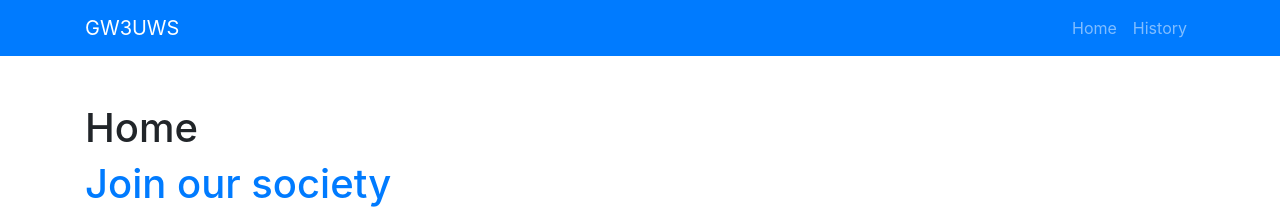
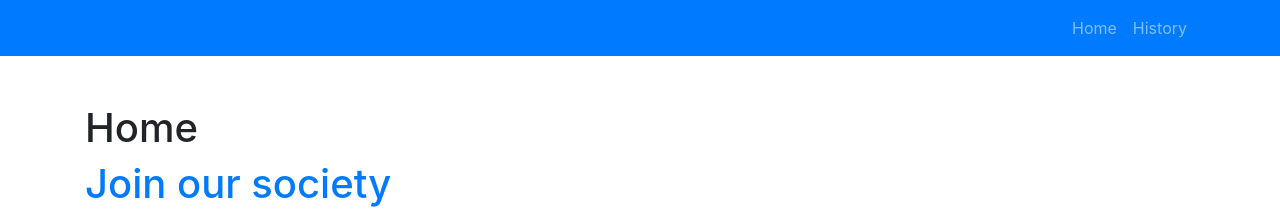
Before and after one commit to gw3uws/gw3uws.uk, a Jekyll site: the page built from index.md, in a window 1280 px wide. Shown: the part 400-610 px from the top of the page. Built offline with Jekyll 4.4.1, drawn with Linux system fonts in a browser that asks for light colours; our own code applies the rules of GitHub Pages for plain Markdown files.

Commit message:
Update header.html

```diff
--- a/_includes/header.html
+++ b/_includes/header.html
@@ -3,8 +3,6 @@
 
 <nav class="navbar navbar-expand-lg navbar-dark bg-primary">
   <div class="container">
-    <a class="navbar-brand" rel="author" href="{{ "/" | relative_url }}">{{ site.title | escape }}</a>
-
     {%- assign page_paths = site.header_pages -%}
     <button class="navbar-toggler" type="button" data-toggle="collapse" data-target="#navbarSupportedContent"
       aria-controls="navbarSupportedContent" aria-expanded="false" aria-label="Toggle navigation">
```
